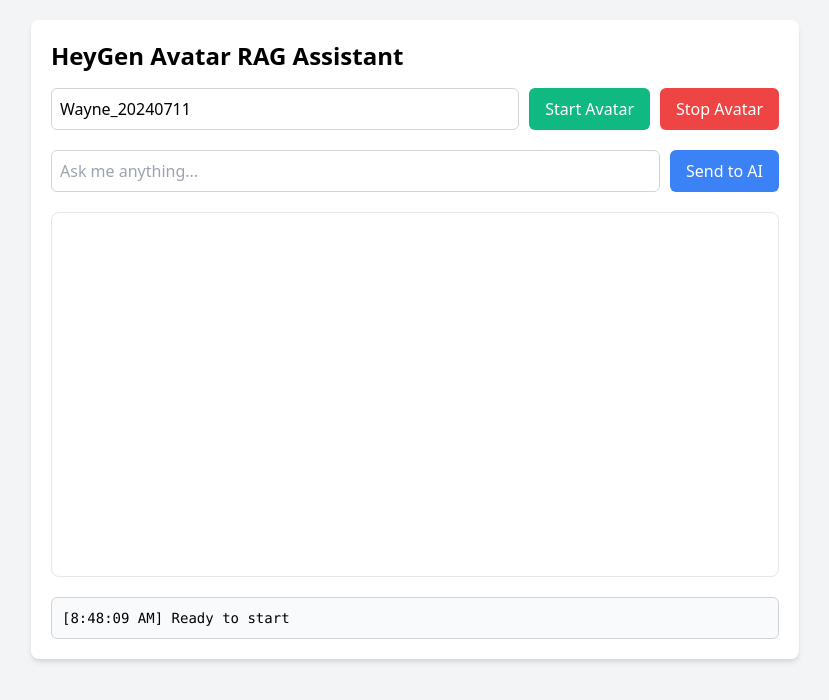
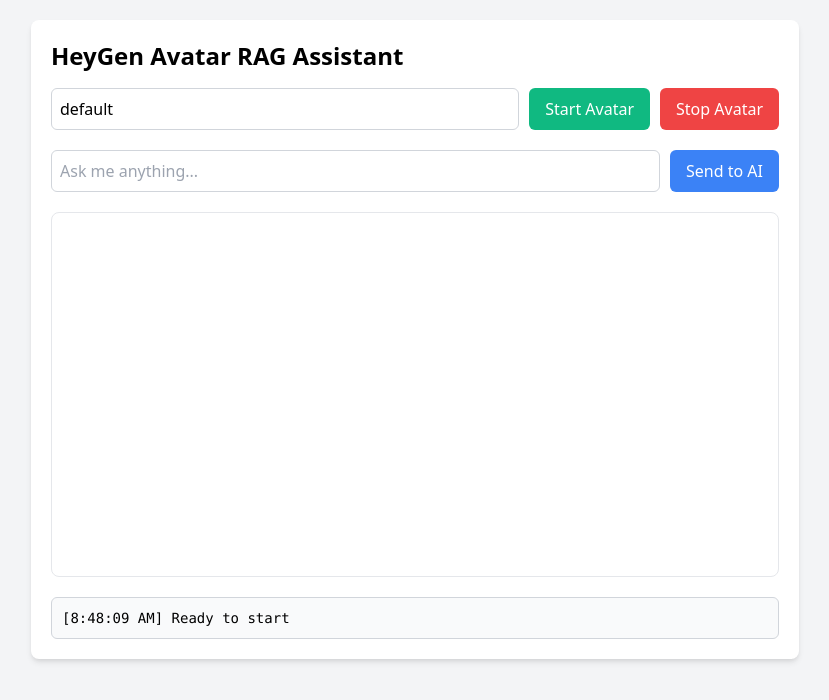
Before and after one commit to matt-stan-j/heygen_test, a website: page index.html in a window 1280 px wide. Shown: the whole page, without its empty margins (225-1054 px from the left). Drawn offline with nearby package versions, Linux system fonts and the light colour scheme.

Commit message:
Change default Avatar ID in input field

```diff
--- a/index.html
+++ b/index.html
@@ -13,7 +13,7 @@
         <h1 class="text-2xl font-bold mb-4">HeyGen Avatar RAG Assistant</h1>
 
         <div class="flex flex-wrap gap-2.5 mb-5">
-            <input id="avatarID" type="text" placeholder="Avatar ID" value="Wayne_20240711"
+            <input id="avatarID" type="text" placeholder="Avatar ID" value="default"
                    class="flex-1 min-w-[200px] p-2 border border-gray-300 rounded-md" />
             <button id="startBtn" class="px-4 py-2 bg-green-500 text-white rounded-md hover:bg-green-600">
                 Start Avatar
```
